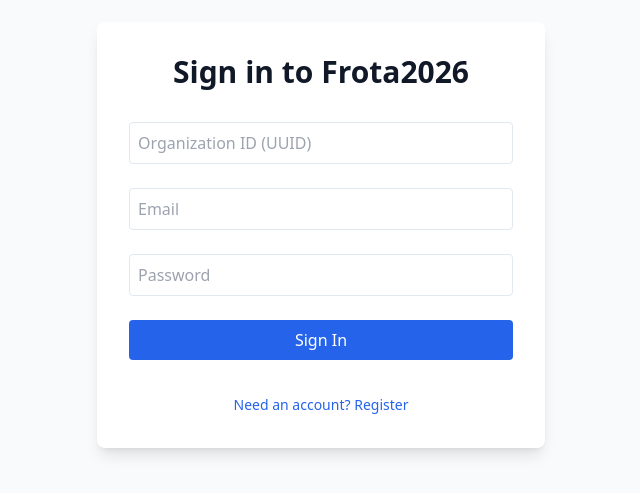
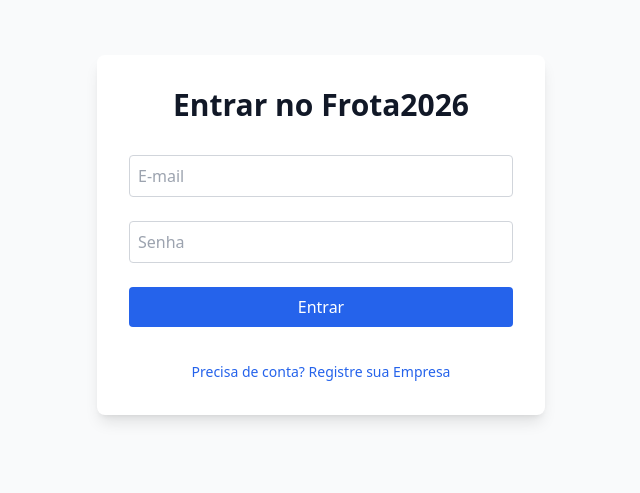
Before and after one commit to JohnataMoreira/antigravity_frota2026, a React (Vite) app in the folder apps/web/: page /login in a window 1280 px wide. Shown: the part 165-658 px from the top of the page, without its empty margins (319-959 px from the left). Built offline with nearby package versions, Linux system fonts and the light colour scheme.

Commit message:
UX FIX: Self-Registration enabled and Production API URL routing finalized

```diff
--- a/apps/web/src/lib/axios.ts
+++ b/apps/web/src/lib/axios.ts
@@ -1,7 +1,8 @@
 import axios from 'axios';
 
+const isProd = !window.location.host.includes('localhost');
 export const api = axios.create({
-    baseURL: 'http://localhost:3000',
+    baseURL: isProd ? '/api' : 'http://localhost:3000',
 });
 
 api.interceptors.request.use((config) => {
--- a/apps/web/src/pages/Login.tsx
+++ b/apps/web/src/pages/Login.tsx
@@ -29,42 +29,29 @@
 
         try {
             if (isRegistering) {
-                const res = await api.post('/auth/register', {
-                    organization: {
-                        name: orgName,
-                        document: document // CNPJ
-                    },
-                    user: {
-                        name,
-                        email,
-                        password
-                    }
+                const res = await api.post('/auth/register-org', {
+                    orgName,
+                    document,
+                    adminName: name,
+                    adminEmail: email,
+                    password
                 });
-                // Auto login? or ask to login
-                alert('Registered successfully! Please login.');
-                setIsRegistering(false);
+
+                login(res.data.access_token, {
+                    id: 'ADMIN',
+                    email,
+                    name: name,
+                    role: 'ADMIN'
+                });
+                navigate('/dashboard');
             } else {
-                // Need to find Org ID first? Or change backend to accept document?
-                // Backend login requires organizationId.
-                // We implemented /auth/login with dto: { email, password, organizationId }
-                // We lack an endpoint to find Organization by Document publicly.
-                // This is a flaw in our Plan.
-                // Quick fix: Add public endpoint to lookup Org by Document, OR Assume user knows Org ID (bad).
-                // Better: Change login to accept { email, password, organizationDocument }.
-
-                // Let's try to pass organizationDocument if backend supports it? Backend does NOT.
-                // I will assume for MVP testing we paste the UUID.
-                // Or I implement a lookup endpoint quickly in backend?
-                // Let's implement lookup endpoint in backend or change register to return OrgID clearly.
-
                 const res = await api.post('/auth/login', {
                     email,
                     password,
-                    organizationId: currentOrgId
                 });
 
                 login(res.data.access_token, {
-                    id: 'TODO', // Backend should return user info
+                    id: 'USER',
                     email,
                     name: 'User',
                     role: 'ADMIN'
@@ -80,7 +67,7 @@
         <div className="flex min-h-screen items-center justify-center bg-gray-50 dark:bg-gray-900">
             <div className="w-full max-w-md space-y-8 p-8 bg-white dark:bg-gray-800 rounded-lg shadow-lg">
                 <h2 className="text-3xl font-bold text-center text-gray-900 dark:text-white">
-                    {isRegistering ? 'Create Account' : 'Sign in to Frota2026'}
+                    {isRegistering ? 'Nova Organização' : 'Entrar no Frota2026'}
                 </h2>
 
                 {error && <div className="p-3 text-sm text-red-500 bg-red-100 rounded">{error}</div>}
@@ -88,27 +75,23 @@
                 <form onSubmit={handleSubmit} className="space-y-6">
                     {isRegistering && (
                         <>
-                            <input placeholder="Organization Name" value={orgName} onChange={e => setOrgName(e.target.value)} className="w-full p-2 border rounded" required />
-                            <input placeholder="CNPJ / Document" value={document} onChange={e => setDocument(e.target.value)} className="w-full p-2 border rounded" required />
-                            <input placeholder="Full Name" value={name} onChange={e => setName(e.target.value)} className="w-full p-2 border rounded" required />
+                            <input placeholder="Nome da Empresa" value={orgName} onChange={e => setOrgName(e.target.value)} className="w-full p-2 border rounded border-gray-300 dark:border-gray-600 dark:bg-gray-700 dark:text-white focus:ring-2 focus:ring-blue-500 outline-none" required />
+                            <input placeholder="CNPJ / Documento" value={document} onChange={e => setDocument(e.target.value)} className="w-full p-2 border rounded border-gray-300 dark:border-gray-600 dark:bg-gray-700 dark:text-white focus:ring-2 focus:ring-blue-500 outline-none" required />
+                            <input placeholder="Seu Nome (Admin)" value={name} onChange={e => setName(e.target.value)} className="w-full p-2 border rounded border-gray-300 dark:border-gray-600 dark:bg-gray-700 dark:text-white focus:ring-2 focus:ring-blue-500 outline-none" required />
                         </>
                     )}
 
-                    {!isRegistering && (
-                        <input placeholder="Organization ID (UUID)" value={currentOrgId} onChange={e => setCurrentOrgId(e.target.value)} className="w-full p-2 border rounded" required />
-                    )}
+                    <input type="email" placeholder="E-mail" value={email} onChange={e => setEmail(e.target.value)} className="w-full p-2 border rounded border-gray-300 dark:border-gray-600 dark:bg-gray-700 dark:text-white focus:ring-2 focus:ring-blue-500 outline-none" required />
+                    <input type="password" placeholder="Senha" value={password} onChange={e => setPassword(e.target.value)} className="w-full p-2 border rounded border-gray-300 dark:border-gray-600 dark:bg-gray-700 dark:text-white focus:ring-2 focus:ring-blue-500 outline-none" required />
 
-                    <input type="email" placeholder="Email" value={email} onChange={e => setEmail(e.target.value)} className="w-full p-2 border rounded" required />
-                    <input type="password" placeholder="Password" value={password} onChange={e => setPassword(e.target.value)} className="w-full p-2 border rounded" required />
-
-                    <button type="submit" className="w-full py-2 px-4 bg-blue-600 hover:bg-blue-700 text-white rounded font-medium">
-                        {isRegistering ? 'Register' : 'Sign In'}
+                    <button type="submit" className="w-full py-2 px-4 bg-blue-600 hover:bg-blue-700 text-white rounded font-medium transition-colors">
+                        {isRegistering ? 'Criar e Entrar' : 'Entrar'}
                     </button>
                 </form>
 
                 <div className="text-center">
-                    <button onClick={() => setIsRegistering(!isRegistering)} className="text-sm text-blue-600 hover:underline">
-                        {isRegistering ? 'Already have an account? Sign in' : 'Need an account? Register'}
+                    <button onClick={() => setIsRegistering(!isRegistering)} className="text-sm text-blue-600 hover:underline dark:text-blue-400">
+                        {isRegistering ? 'Já tem conta? Faça Login' : 'Precisa de conta? Registre sua Empresa'}
                     </button>
                 </div>
             </div>
```
